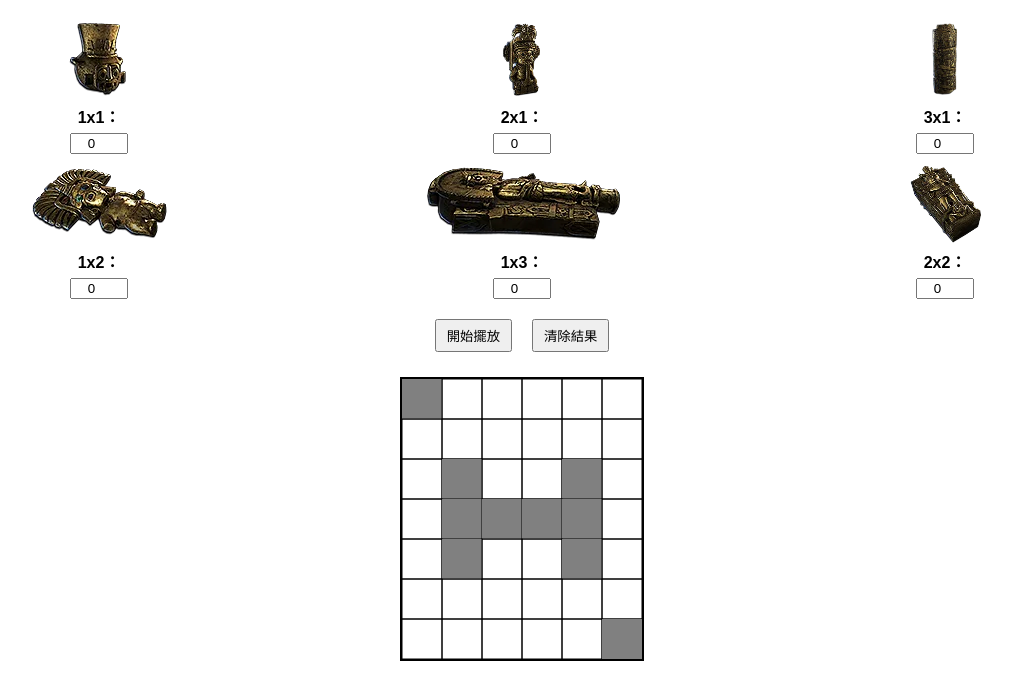
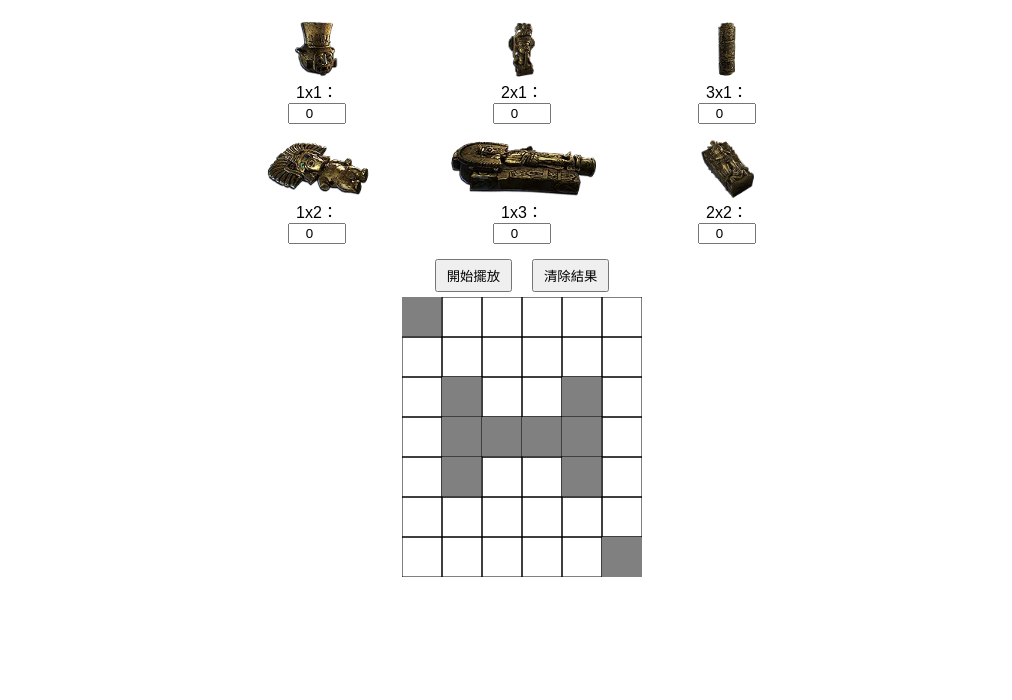
Before and after one commit to piggyblog812/POE3.25, a plain HTML site: page index.html in a window 1280 px wide. Shown: the part 70-770 px from the top of the page, without its empty margins (118-1130 px from the left). Drawn offline with Linux system fonts and the light colour scheme.

Commit message:
Add files via upload

```diff
--- a/styles.css
+++ b/styles.css
@@ -7,56 +7,43 @@ body {
     margin-bottom: 20px;
 }
 
-input {
-    width: 50px;
-    margin: 5px;
-}
-
+/* 按鈕樣式 */
 button {
     margin: 5px;
     padding: 5px 10px;
 }
 
-#grid-container {
-    display: flex;
-    justify-content: center;
-    margin-top: 20px;
+/* 圖片區塊 */
+#controls {
+    display: grid;
+    grid-template-columns: repeat(3, 1fr); /* 預設 3 列 */
+    text-align: center; /* 讓文字置中 */
+    margin: auto; /* 置中顯示 */
+    gap: 15px; /* 增加間距 */
+    max-width: 600px; /* 限制最大寬度，避免過寬 */
 }
 
-canvas {
-    border: 2px solid black;
-    background-color: white;
-}
-
-#controls {
-            display: grid;
-            grid-template-columns: repeat(3, 1fr); /* 三列等寬 */
-            gap: 5px; /* 間距 */
-            text-align: center; /* 讓文字置中 */
-            margin: auto; /* 置中顯示 */
-        }
-
+/* 單一物件 */
 .item-container {
     display: flex;
     flex-direction: column;
     align-items: center; /* 讓內容置中 */
 }
 
+/* 確保圖片等比例縮小 */
 .a-img {
-            width:  auto;/* 圖片大小 */
-            height: 80px;
+    width: auto;
+    height: 60px;
+    max-width: 100%;
 }
 
-        label {
-            font-weight: bold;
-            margin-top: 5px;
-        }
-
+/* 輸入框 */
 input {
     width: 50px;
     text-align: center;
 }
 
+/* 按鈕區塊 */
 .button-container {
     grid-column: span 3; /* 讓按鈕跨三欄 */
     display: flex;
@@ -64,3 +51,19 @@ canvas {
     gap: 10px;
     margin-top: 10px;
 }
+
+/* 📱 Media Query：手機版（小於 768px） */
+@media (max-width: 768px) {
+    #controls {
+        grid-template-columns: repeat(2, 1fr); /* 改成 2 列 */
+        max-width: 400px;
+    }
+}
+
+/* 📱 Media Query：更小的手機（小於 480px） */
+@media (max-width: 480px) {
+    #controls {
+        grid-template-columns: repeat(1, 1fr); /* 改成單列 */
+        max-width: 300px;
+    }
+}
```
Lines whose indentation alone changed are shown as unchanged.
